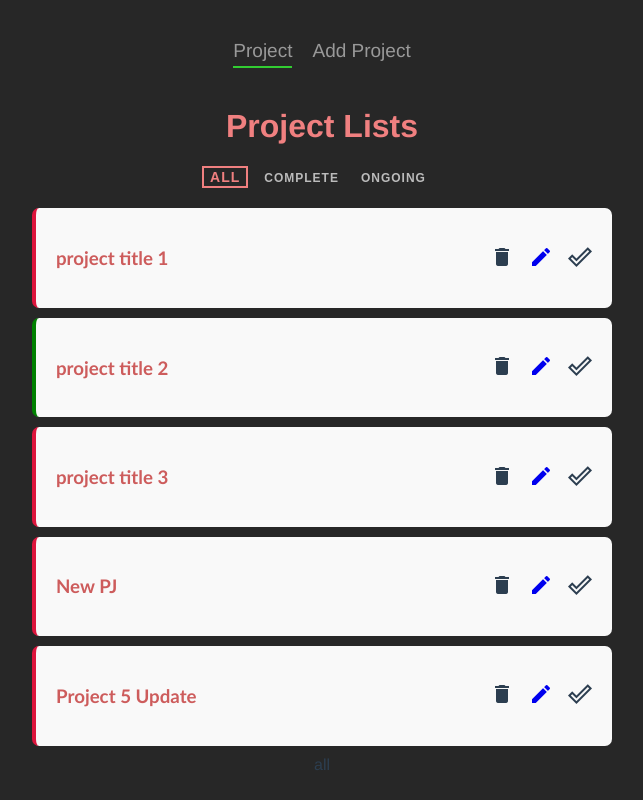
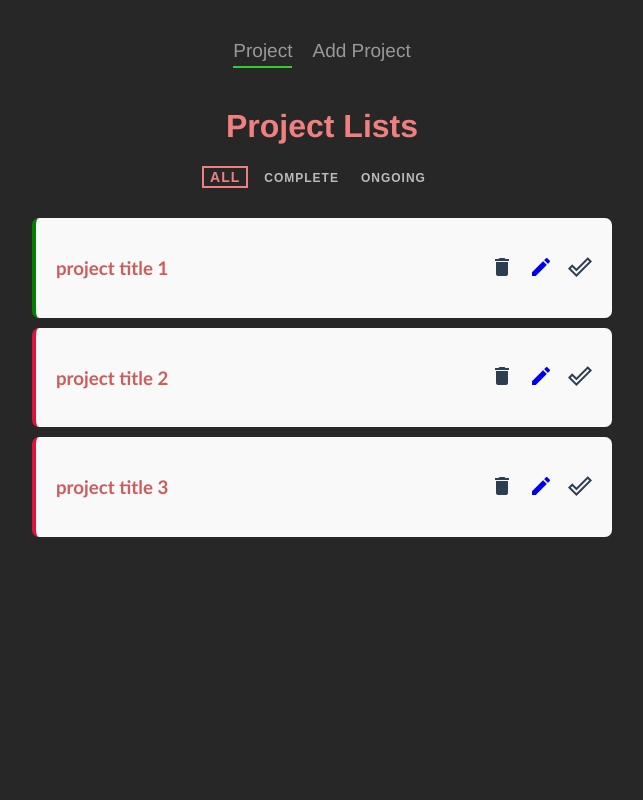
Before and after one commit to DanteThuta/project_planner, a Vue app: page / in a window 1280 px wide. Shown: the whole page, without its empty margins (318-961 px from the left). Built offline with nearby package versions, Linux system fonts and the light colour scheme; data requests are answered from the project's data file.

Commit message:
Filter Nav Process Part(2) with Mounted Array

```diff
--- a/database/db.json
+++ b/database/db.json
@@ -4,31 +4,19 @@
       "id": 1,
       "title": "project title 1",
       "detail": "project detail 1",
-      "complete": false
+      "complete": true
     },
     {
       "id": 2,
       "title": "project title 2",
       "detail": "project detail 2",
-      "complete": true
+      "complete": false
     },
     {
       "id": 3,
       "title": "project title 3",
       "detail": "project detail 3",
       "complete": false
-    },
-    {
-      "title": "New PJ ",
-      "detail": "New PJ ",
-      "complete": false,
-      "id": 4
-    },
-    {
-      "title": "Project 5 Update",
-      "detail": "Project 5 Detail Update",
-      "complete": false,
-      "id": 5
     }
   ]
 }
--- a/src/components/FilterNav.vue
+++ b/src/components/FilterNav.vue
@@ -29,10 +29,12 @@ export default {
     font-size: 12px;
     text-transform: uppercase;
     margin-right: 10px;
-    margin-bottom: 10px;
+    margin-bottom: 20px;
     letter-spacing: 1px;
     font-weight: bold;
     cursor: pointer;
+
+
 }
 
     /* need to put together to Work?  */
@@ -41,6 +43,8 @@ export default {
         border: 2px solid lightcoral;
         border-color: lightcoral;
         font-size: 14px;
+
+
         /* opacity: 0; */
     }
 </style>
--- a/src/views/Home.vue
+++ b/src/views/Home.vue
@@ -2,11 +2,11 @@
   <div class="home">
     <h1>Project Lists</h1>
     <FilterNav @filterValue="current=$event" :current="current"></FilterNav>
-    <div v-for="project in projects" :key="project.id">
+    <div v-for="project in filteredProjects" :key="project.id">
           <SingleProject :project="project" @delete="deleteProject" @complete="completeProject"></SingleProject>
     </div>
   </div>
-  {{current}}
+  <!-- {{current}} -->
 </template>
 
 <script>
@@ -42,6 +42,21 @@ export default {
     findProject.complete =! findProject.complete;
     }
   },
+  computed:{
+    filteredProjects(){
+      if(this.current == 'complete'){
+        return this.projects.filter((p)=>{
+          return p.complete;
+        })
+      }
+      if(this.current == 'ongoing'){
+        return this.projects.filter((p)=>{
+          return !p.complete;
+        })
+      }
+      return this.projects;
+    }
+  },
   mounted(){
     fetch('http://localhost:3000/projects')
     .then((response)=>{
```
Also changed, not shown: note.txt.
